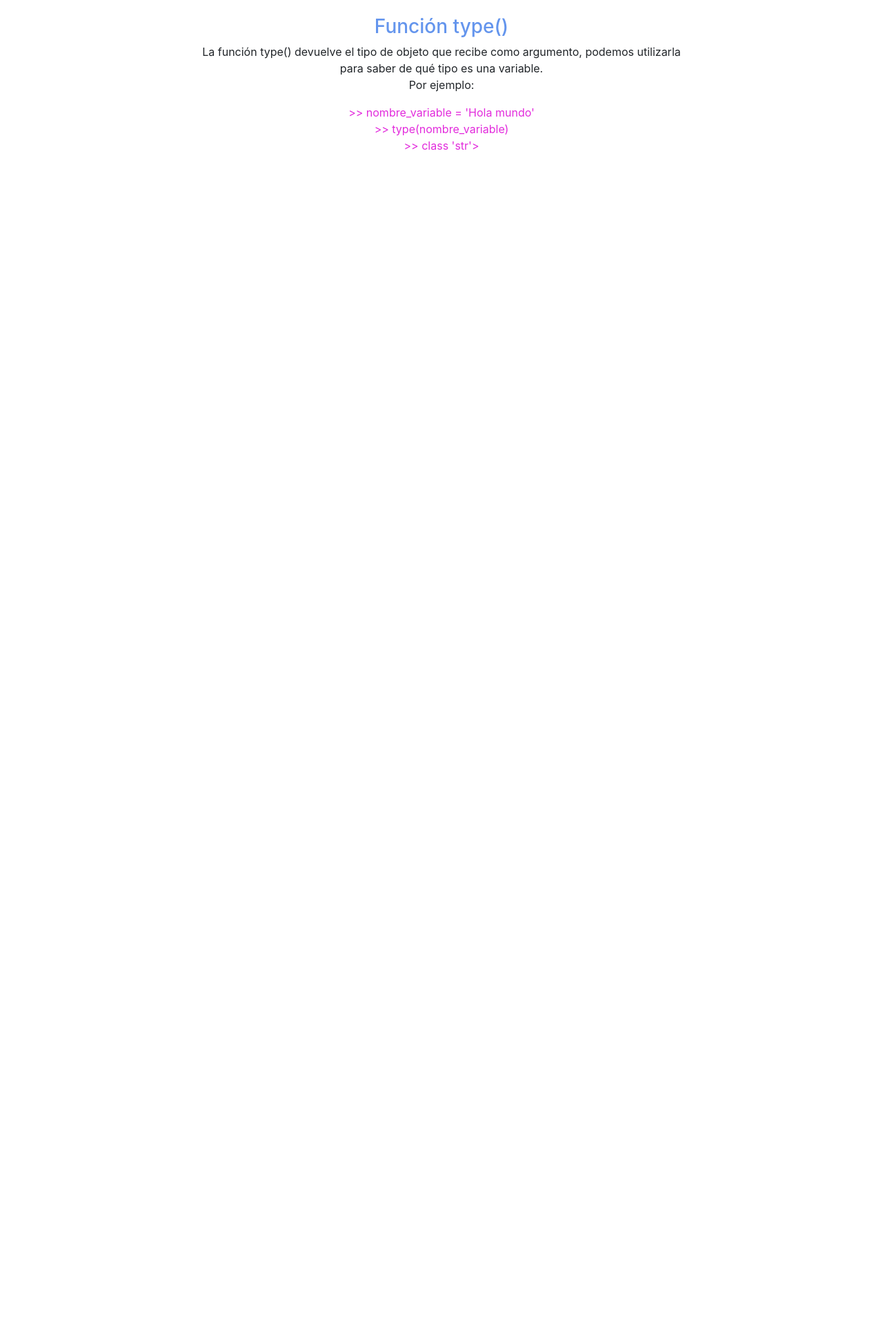
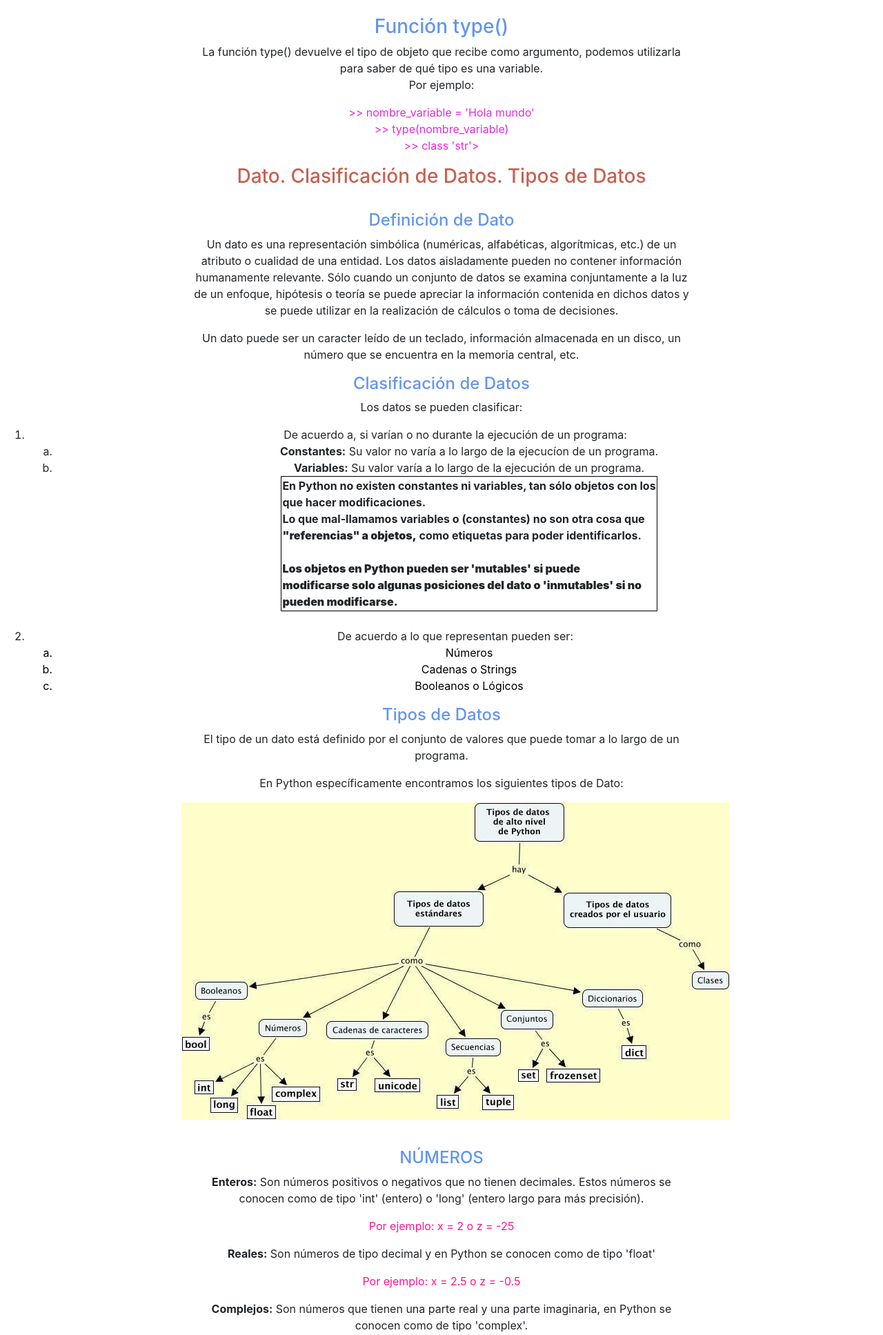
Before and after one commit to Rataricc/InfoPython, a Django app: page /Usuarios/manejodevariables/ in a window 1280 px wide. Shown: the part 3935-5870 px from the top of the page at 69% size. Before the commit the page ends 4153 px from the top, so only its background shows below. Run offline with Django 4.2, Linux system fonts and the light colour scheme; the visitor is signed in with stand-in values (Sample User, id 1); lists and menus that the app fills with data are empty; some libraries are stand-ins or nearby versions.

Commit message:
Modifique template de manejoDeVariables.html y agregue 2 img en el mismo template

```diff
--- a/src/templates/usuarios/manejoDevariables.html
+++ b/src/templates/usuarios/manejoDevariables.html
@@ -363,8 +363,129 @@
 			</center>
 		</article>
 		<article class="post" >
-			<!--Sigue...-->
+			<center>
+				<h3 style="color: #C66250;">Dato. Clasificación de Datos. Tipos de Datos</h3>
+				<br>
+				<h4 style="color: cornflowerblue;">Definición de Dato</h4>
+				<p>
+					Un dato es una representación simbólica (numéricas, alfabéticas, algorítmicas, etc.) de un <br>
+					atributo o cualidad de una entidad. Los datos aisladamente pueden no contener información <br>
+					humanamente relevante. Sólo cuando un conjunto de datos se examina conjuntamente a la luz <br>
+					de un enfoque, hipótesis o teoría se puede apreciar la información contenida en dichos datos y <br>
+					se puede utilizar en la realización de cálculos o toma de decisiones.
+				</p>
+				<p>
+					Un dato puede ser un caracter leído de un teclado, información almacenada en un disco, un <br>
+					número que se encuentra en la memoria central, etc.
+				</p>
+				<h4 style="color: cornflowerblue;">Clasificación de Datos</h4>
+				<p>
+					Los datos se pueden clasificar:
+				</p>
+				<ol>
+					<li>
+						De acuerdo a, si varían o no durante la ejecución de un programa:
+						<ol type="a">
+							<li>
+								<b>Constantes:</b> Su valor no varía a lo largo de la ejecucíon de un programa.
+							</li>
+							<li>
+								<b>Variables:</b> Su valor varía a lo largo de la ejecución de un programa. <br>
+								<table>
+									<th>
+										En Python no existen constantes ni variables, tan sólo objetos con los <br>
+										que hacer modificaciones. <br>
+										Lo que mal-llamamos variables o (constantes) no son otra cosa que <br>
+										<b>"referencias" a objetos,</b> como etiquetas para poder identificarlos. <br><br>
+										<b>
+											Los objetos en Python pueden ser 'mutables' si puede <br>
+											modificarse solo algunas posiciones del dato o 'inmutables' si no <br>
+											pueden modificarse.
+										</b>
+									</th>
+								</table>
+							</li>
+						</ol>
+					</li>
+					<br>
+					<li>
+						De acuerdo a lo que representan pueden ser:
+						<ol style="color: black;" type="a">
+							<li>Números</li>
+							<li>Cadenas o Strings</li>
+							<li>Booleanos o Lógicos</li>
+						</ol>
+					</li>
+				</ol>
+			</center>
 		</article>
+		<article class="post">
+			<center>
+				<h4 style="color: cornflowerblue;">Tipos de Datos</h4>
+				<p>
+					El tipo de un dato está definido por el conjunto de valores que puede tomar a lo largo de un <br>
+					programa.
+				</p>
+				<p>
+					En Python específicamente encontramos los siguientes tipos de Dato: <br>
+					<ul>
+						<img src="{% static 'img/parablog38.jpg'%}">
+					</ul>
+				</p>
+				<br>
+				<h4 style="color: cornflowerblue;">NÚMEROS</h4>
+				<p>
+					<b>Enteros:</b> Son números positivos o negativos que no tienen decimales. Estos números se <br>
+					conocen como de tipo 'int' (entero) o 'long' (entero largo para más precisión).
+				</p>
+				<p style="color: deeppink;">
+					Por ejemplo: x = 2 o z = -25
+				</p>
+				<p>
+					<b>Reales:</b> Son números de tipo decimal y en Python se conocen como de tipo 'float'
+				</p>
+				<p style="color: deeppink;">
+					Por ejemplo: x = 2.5 o z = -0.5
+				</p>
+				<p>
+					<b>Complejos:</b> Son números que tienen una parte real y una parte imaginaria, en Python se <br>
+					conocen como de tipo 'complex'.
+				</p>
+				<p style="color: deeppink;">
+					Por ejemplo: x = 2,1 + 6j
+				</p>
+				<br>
+				<h4>Ejemplo de Algoritmo simple con operacion matemática:</h4>
+				<ul>
+					<img src="{% static 'img/parablog39.jpg'%}">
+				</ul>
+				<br>
+				<h4 style="color: cornflowerblue;">CADENAS o STRINGS</h4>
+				<p>
+					Se conocen como de <b>tipo 'str'</b> texto encerrado entre comillas (simples o dobles). <br>
+					Las cadenas admiten operadores como la suma o la multiplicación.
+				</p>
+				<p style="color: deeppink;">
+					Por ejemplo: x = "Hola mundo" o x = 'Hola Mundo'
+				</p>
+				<h4  style="color: cornflowerblue;">BOOLEANOS</h4>
+				<p>
+					Puede tomar únicamente los valores de Verdadero o Falso. Se define usando el <b>tipo 'bool'</b>
+				</p>
+				<p style="color: deeppink;">
+					Por ejemplo: x = true o z = false
+				</p>
+				<h4 style="color: cornflowerblue;">CONJUNTOS</h4>
+				<p>
+					Es una colección de datos desordenada que no contiene elementos que se repiten. <br>
+					Se conoce como de <b>tipo 'set'</b>.
+				</p>
+				<p style="color: deeppink;">
+					Por ejemplo: conjunto = {'naranja', 1, 'c', 2.5, True, 'ciruela'}
+				</p>
+			</center>
+		</article>
+		<!--Modificar padding despues para que quede todo mas parejo y prolijo-->
 	</section>
 </body>
 </html>
```
Also changed, not shown: src/static/img/parablog38.jpg (added), src/static/img/parablog39.jpg (added).
